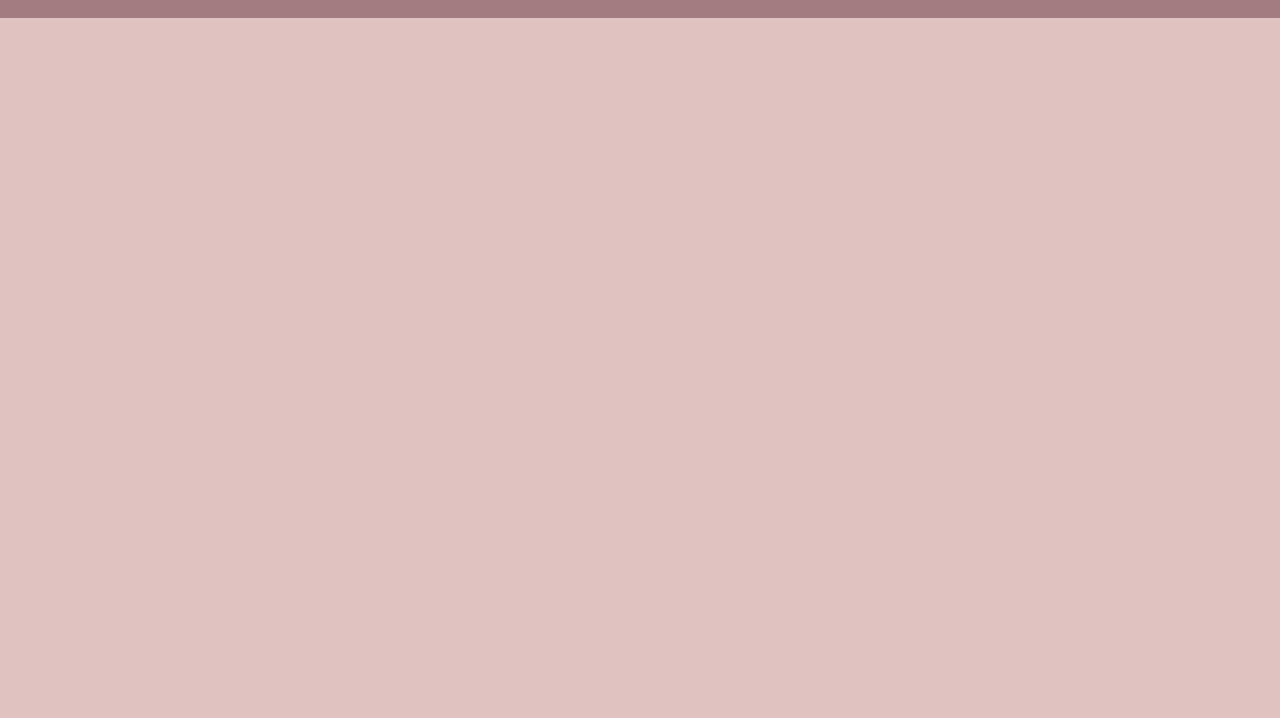
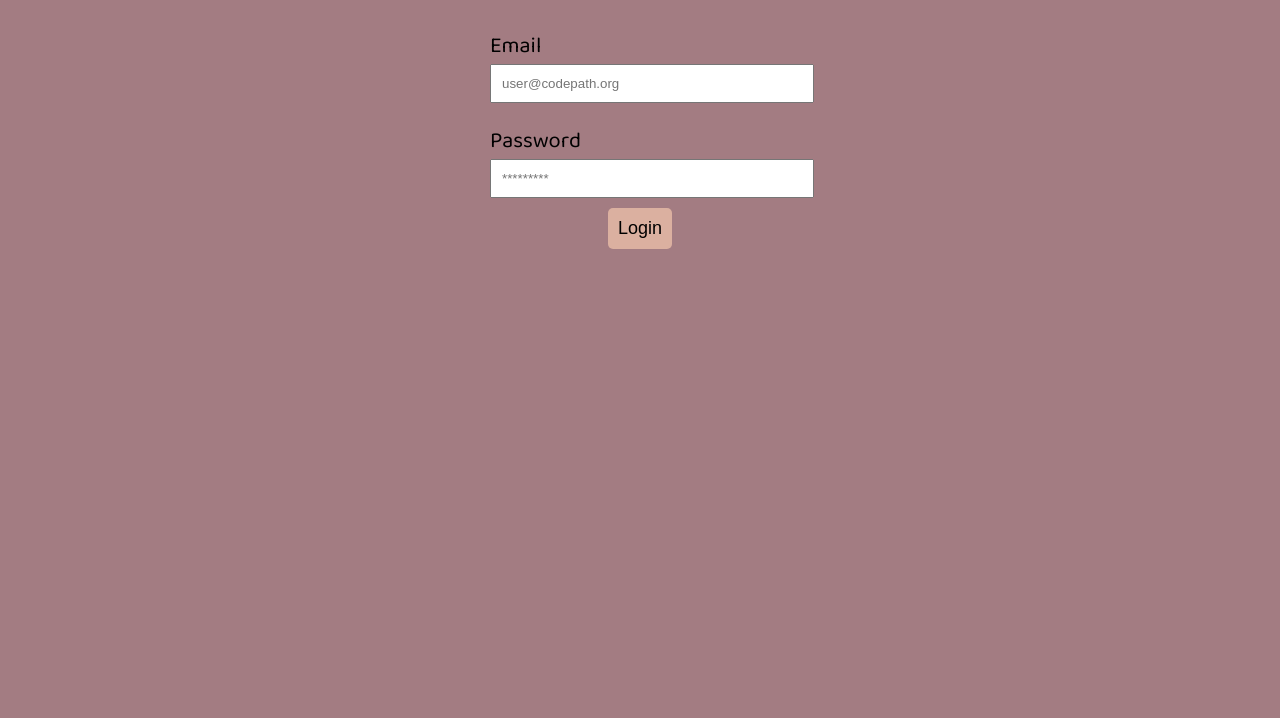
Before and after one commit to awang2330/LifeTracker-Application, a React app in the folder frontend/: page /login in a window 1280 px wide. Shown: the part 197-915 px from the top of the page. Before the commit the page ends 800 px from the top, so only its background shows below. Built offline with nearby package versions, Linux system fonts and the light colour scheme.

Commit message:
login page w styles

```diff
--- a/frontend/src/components/App/App.css
+++ b/frontend/src/components/App/App.css
@@ -1,3 +1,3 @@
 .App {
-
+  font-family: 'Baloo 2', cursive;
 }
--- a/frontend/src/components/Home/Home.css
+++ b/frontend/src/components/Home/Home.css
@@ -0,0 +1,3 @@
+.Home {
+  background-color: #e2ae6c;
+}
--- a/frontend/src/components/Home/Home.js
+++ b/frontend/src/components/Home/Home.js
@@ -4,6 +4,7 @@ import './Home.css'
 export default function Home() {
   return (
     <div className="Home">
+    Home
     </div>
   )
 }
--- a/frontend/src/components/Login/Login.css
+++ b/frontend/src/components/Login/Login.css
@@ -0,0 +1,34 @@
+.Login {
+  background-color: #a37c82;
+  width: 100vw;
+  height: 100vh;
+}
+
+.form {
+  display: flex;
+  justify-content: center;
+  flex-direction: column;
+  align-items: center;
+}
+.form-input {
+  margin: 10px;
+  width: 300px;
+}
+label {
+  display: block;
+  font-size: 22px;
+}
+input {
+  width: 100%;
+  padding: 10px;
+}
+button {
+  border: none;
+  background: transparent;
+  padding: 10px;
+  font-size: 18px;
+  border-radius: 5px;
+}
+.login-btn {
+  background-color: #dbb0a0;
+}
--- a/frontend/src/components/Login/Login.js
+++ b/frontend/src/components/Login/Login.js
@@ -6,6 +6,17 @@ export default function Login() {
   return (
     <div className="Login">
       <PageHeader sectionName='Login'/>
+      <div className='form'>
+        <div className='form-input'>
+          <label htmlFor='email'>Email</label>
+          <input type='email' name='email' placeholder='user@codepath.org'/>
+        </div>
+        <div className='form-input'>
+          <label htmlFor='password'>Password</label>
+          <input type='password' name='password' placeholder='*********'/>
+        </div>
+        <button className='login-btn'>Login</button>
+      </div>
     </div>
   )
 }
--- a/frontend/src/components/Navbar/Navbar.css
+++ b/frontend/src/components/Navbar/Navbar.css
@@ -22,11 +22,11 @@ a {
 .login-link {
   background-color: #dbb0a0;
   border-radius: 4px;
-  box-shadow: 3px 3px 5px 1px #5f543b;
+  box-shadow: 3px 3px 5px 1px rgb(131,105,83);
 
 }
 .signup-link {
   background-color: #eab586;
   border-radius: 4px;
-  box-shadow: -3px -3px 5px 1px #5f543b;
+  box-shadow: -3px -3px 5px 1px rgb(128,117,90);
 }
--- a/frontend/src/components/PageHeader/PageHeader.css
+++ b/frontend/src/components/PageHeader/PageHeader.css
@@ -1,5 +1,6 @@
 .PageHeader {
   background-color: #a37c82;
+  text-transform: uppercase;
   height: 100px;
   font-family: 'Josefin Sans', sans-serif;
   font-size: 30px;
```
